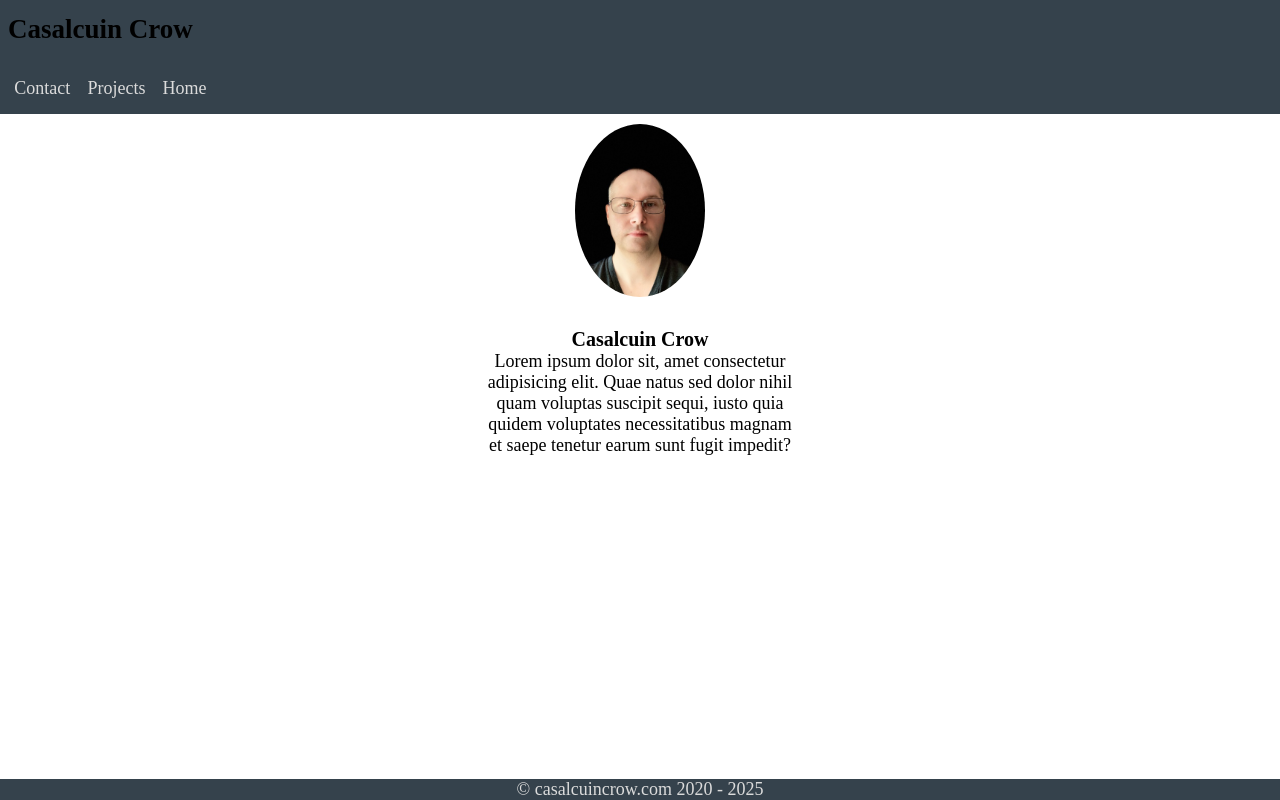
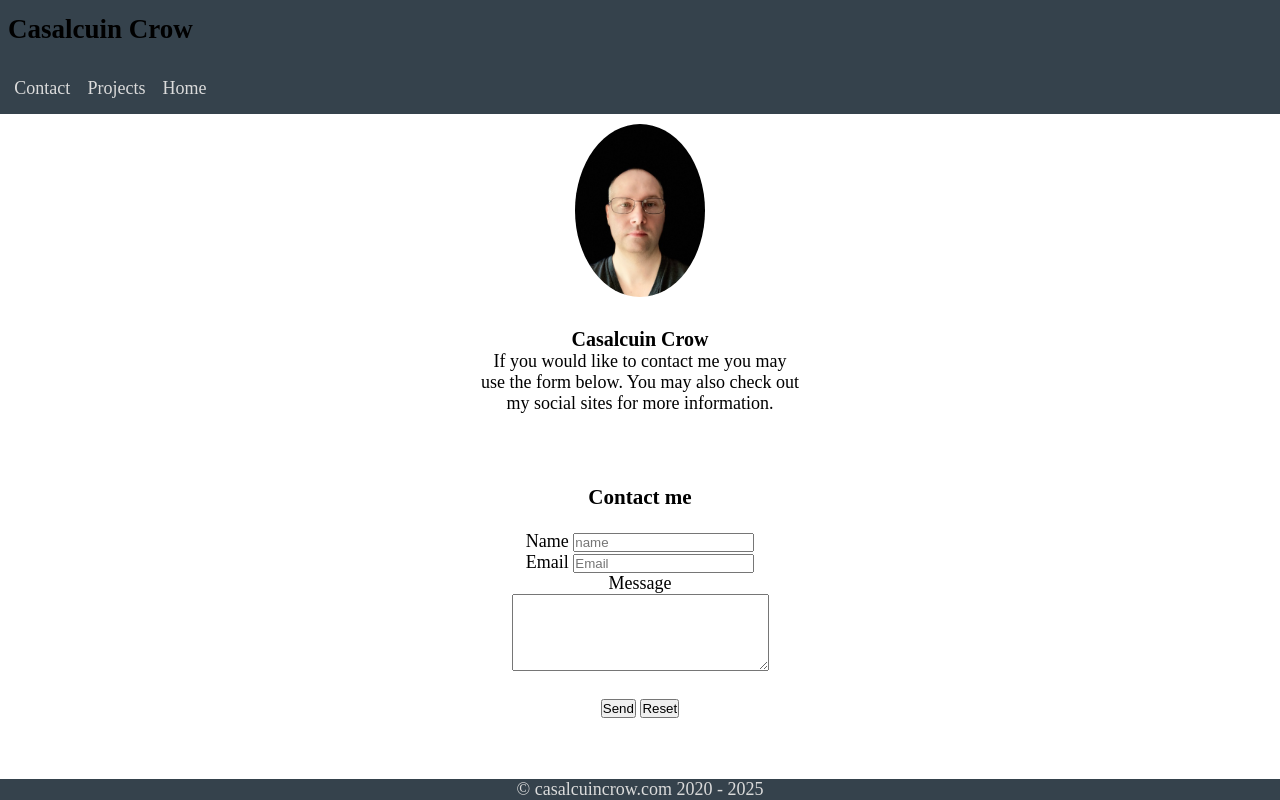
Before and after one commit to alcuincrow/portfolio, a website: page contact.html in a window 1280 px wide. Drawn offline with nearby package versions, Linux system fonts and the light colour scheme; some icons are missing.

Commit message:
created an email form with emailJS

```diff
--- a/contact.html
+++ b/contact.html
@@ -10,6 +10,29 @@
         <link href="https://fonts.googleapis.com/css2?family=Crimson+Text:ital,wght@0,400;0,700;1,400&display=swap"
         rel="stylesheet">
     <script src="https://unpkg.com/boxicons@2.1.4/dist/boxicons.js"></script>
+    <script type="text/javascript" src="https://cdn.jsdelivr.net/npm/@emailjs/browser@4/dist/email.min.js"></script>
+    <script type="text/javascript">
+        (function() {
+            // https://dashboard.emailjs.com/admin/account
+            emailjs.init({
+              publicKey: "h-XgD439_XlYWHMD1",
+            });
+        })();
+    </script>
+    <script type="text/javascript">
+        window.onload = function() {
+            document.getElementById('contact-form').addEventListener('submit', function(event) {
+                event.preventDefault();
+                // these IDs from the previous steps
+                emailjs.sendForm('contact_service', 'contact_form', this)
+                    .then(() => {
+                        console.log('SUCCESS!');
+                    }, (error) => {
+                        console.log('FAILED...', error);
+                    });
+            });
+        }
+    </script>
 </head>
     <body>
       <main>
@@ -30,16 +53,38 @@
                 </figure>
                 <section>
                     <h2 class="profileName">Casalcuin Crow</h2>
-                    <p class="profileBio">Lorem ipsum dolor sit, amet consectetur adipisicing elit.
-                         Quae natus sed dolor nihil quam voluptas suscipit sequi, iusto quia
-                          quidem voluptates necessitatibus magnam et saepe tenetur earum sunt fugit impedit?</p>
-                </section>
+                    <p class="profileBio">If you would like to contact me you may use the form below. You may also check out my social sites for more information.</p>
+                          <br>
                           <nav aria-label="social links">
                             <a href="https://github.com/alcuincrow" target="_blank"><box-icon name='github' type='logo'
                                 color='#2D3133'></box-icon></a>
                             <a href="https://www.linkedin.com/in/casalcuin-crow/" target="_blank"><box-icon
                                 name='linkedin-square' type='logo' color='#2D3133'></box-icon></a>
                             </nav>
+                </section>
+                <br>
+                <section>
+                    <form id="contact-from">
+                        <h3>Contact me</h3>
+                        <br>
+                        <input type="hidden" name="contact_number" value="697483">
+                        <label for="name">Name</label>
+                        <input id="name" aria-label="name" placeholder="name" type="text" required>
+                        <br>
+                        <label for="email">Email</label>
+                        <input id="email" aria-label="email" placeholder="Email" type="email" required>
+                        <br>
+                        <label for="message">Message</label>
+                        <br>
+                        <textarea id="message" name="message" rows="5" cols="30" required>
+                        </textarea>
+                        <br>
+                        <br>
+                        <input type="submit" value="Send">
+                        <input type="reset" value="Reset">
+                    </form>
+                </section>
+
             </article>
         </div>
 
```
Lines whose indentation alone changed are shown as unchanged.
